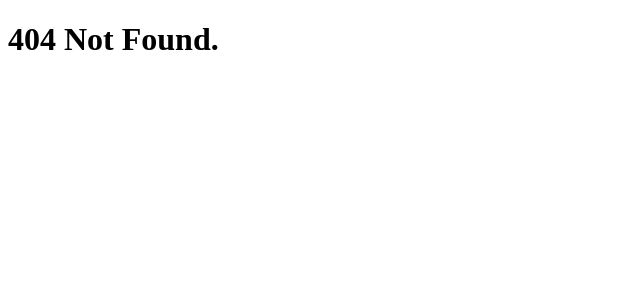
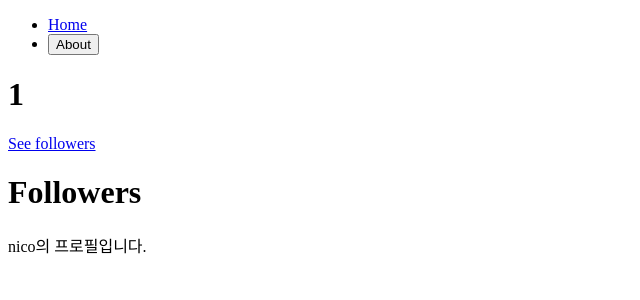
Before and after one commit to griteach/netflix-react, a React (Create React App) app: page /users/1/followers in a window 1280 px wide. Before the commit this address had no page. Shown: the top 300 px of the page, without its empty margins (0-640 px from the left). Built offline with nearby package versions, Linux system fonts and the light colour scheme.

Commit message:
outletContext

```diff
--- /dev/null
+++ b/src/screens/Followers.tsx
@@ -0,0 +1,18 @@
+import { useOutletContext, useParams } from "react-router-dom";
+
+interface IFollowersContext {
+  nameOfMyUser: string;
+}
+
+function Followers() {
+  const { nameOfMyUser } = useOutletContext<IFollowersContext>();
+
+  return (
+    <div>
+      <h1>Followers</h1>
+      <p>{nameOfMyUser}의 프로필입니다.</p>
+    </div>
+  );
+}
+
+export default Followers;
--- a/src/screens/users/User.tsx
+++ b/src/screens/users/User.tsx
@@ -1,10 +1,20 @@
-import { useParams } from "react-router-dom";
+import { Link, Outlet, useParams } from "react-router-dom";
 import { users } from "../../db";
 
 function User() {
   const { userId } = useParams();
 
-  return <h1>{userId}</h1>;
+  return (
+    <div>
+      <h1>{userId}</h1>
+      <Link to={`followers`}>See followers</Link>
+      <Outlet
+        context={{
+          nameOfMyUser: users[Number(userId) - 1].name,
+        }}
+      />
+    </div>
+  );
 }
 
 export default User;
```
Also changed, not shown: src/Router.tsx (+7 -0 lines).
